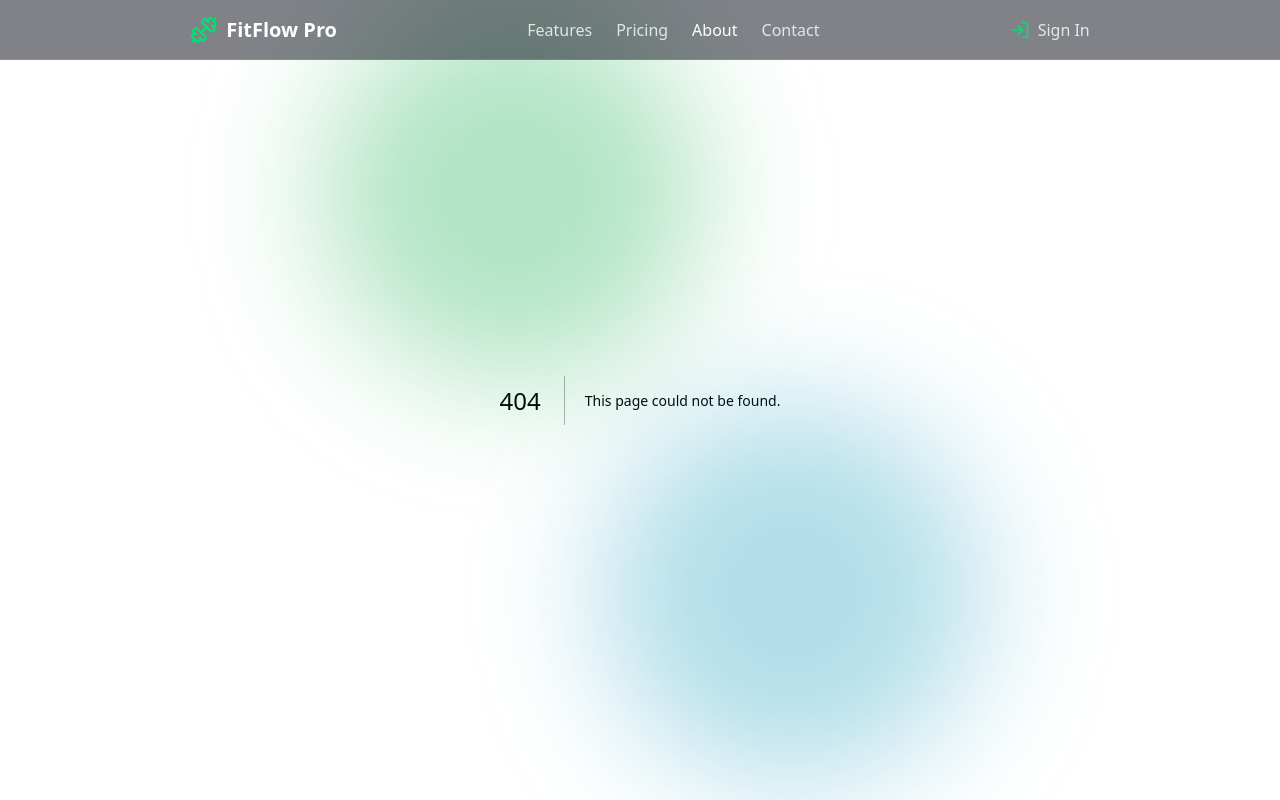
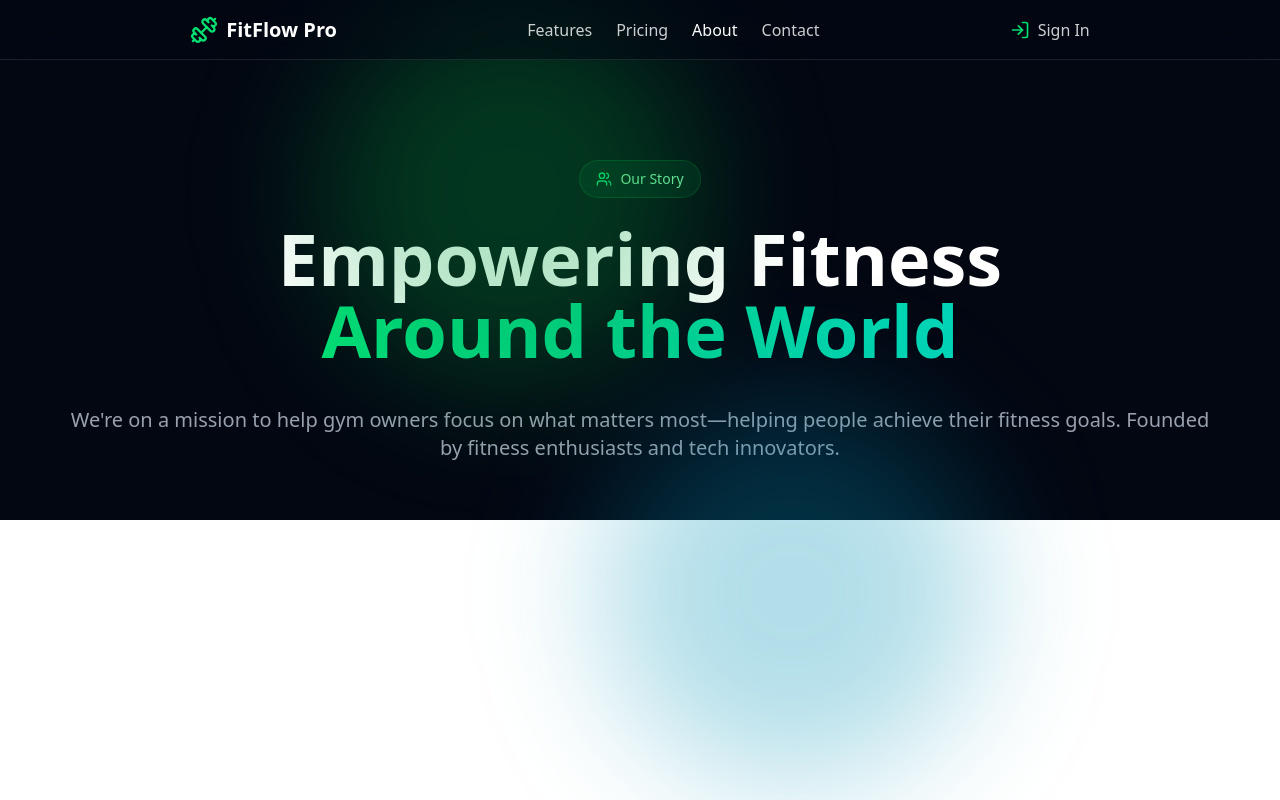
Before and after one commit to Anas-Abdul-El/gym-SAAS, a Next.js app: page /about in a window 1280 px wide. Before the commit this address had no page. Built offline with nearby package versions, Linux system fonts and the light colour scheme.

Commit message:
adding some changes

```diff
--- /dev/null
+++ b/src/app/about/page.tsx
@@ -0,0 +1,11 @@
+import AboutWr from '@/components/about/About-wr'
+
+function page() {
+    return (
+        <main className='w-screen h-fit bg-gray-950'>
+            <AboutWr />
+        </main>
+    )
+}
+
+export default page
--- /dev/null
+++ b/src/components/about/About-wr.tsx
@@ -0,0 +1,26 @@
+import { Users } from 'lucide-react'
+import React from 'react'
+
+function AboutWr() {
+    return (
+        <div className='w-full h-130 flex flex-col justify-end'>
+            <div className='w-full h-90 flex flex-col items-center space-y-6'>
+                <div className="h-fit w-fit inline-flex items-center gap-2 px-4 py-2 rounded-full bg-green-500/10 border border-green-500/20 backdrop-blur-sm">
+                    <Users className="w-4 h-4 text-green-400" />
+                    <span className="text-sm text-green-300">Our Story</span>
+                </div>
+                <div className='text-center h-fit'>
+                    <h1 className="text-5xl lg:text-7xl font-bold text-white">
+                        Empowering Fitness
+                        <span className="block bg-linear-to-r from-green-400 via-emerald-400 to-teal-400 bg-clip-text text-transparent"> Around the World</span>
+                    </h1>
+                </div>
+                <div className='w-9/10'>
+                    <p className='text-gray-400 text-xl text-center mt-4'>We're on a mission to help gym owners focus on what matters most—helping people achieve their fitness goals. Founded by fitness enthusiasts and tech innovators.</p>
+                </div>
+            </div>
+        </div>
+    )
+}
+
+export default AboutWr
--- a/src/components/features/Features-wr.tsx
+++ b/src/components/features/Features-wr.tsx
@@ -136,7 +136,7 @@ function FeaturesWr() {
                         <span className="text-sm text-green-300">All-in-One Gym Management</span>
                     </div>
                     <div className='text-center h-fit'>
-                        <h1 className="text-5xl font-bold text-white">
+                        <h1 className="text-5xl lg:text-7xl font-bold text-white">
                             Powerful Features for
                             <span className="block bg-linear-to-r from-green-400 via-emerald-400 to-teal-400 bg-clip-text text-transparent"> Modern Gyms</span>
                         </h1>
--- a/src/components/global/Nav.tsx
+++ b/src/components/global/Nav.tsx
@@ -44,7 +44,7 @@ function Nav() {
             <nav className='fixed top-0 left-0 w-screen h-15 bg-gray-950/50 border-b border-white/10 backdrop-blur-xl flex justify-evenly items-center z-50'>
                 <div className='flex space-x-2'>
                     <Dumbbell size={28} className='text-green-400' />
-                    <h2 className=' capitalize text-white text-xl font-semibold'>fitFlow pro</h2>
+                    <Link href={"/"} className=' capitalize text-white text-xl font-semibold'>fitFlow pro</Link>
                 </div>
                 <div className='hidden sm:block'>
                     <ul className='flex space-x-6 text-white/80'>
```
